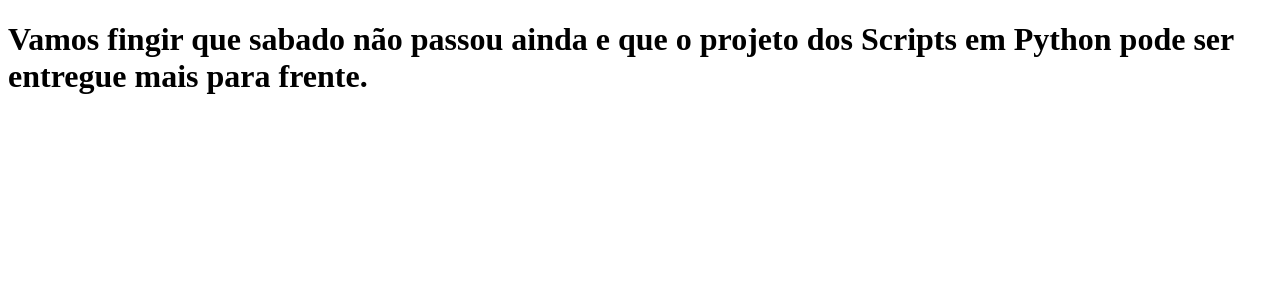
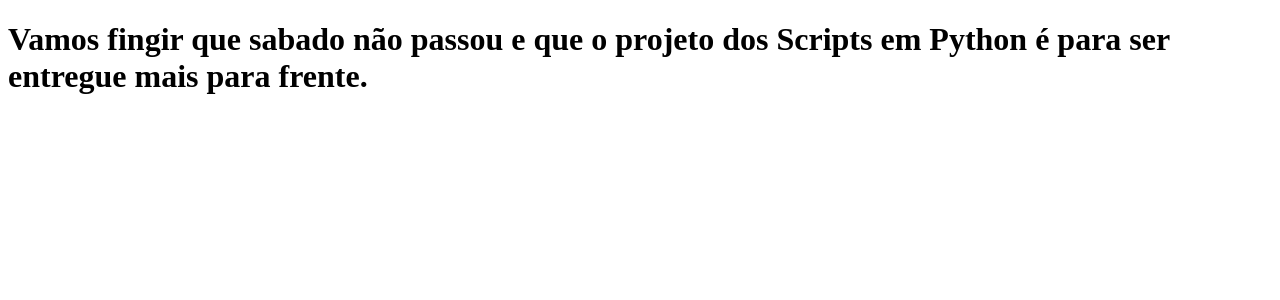
Before and after one commit to leticiadelchello/clone-tabnews, a Next.js app: page / in a window 1280 px wide. Shown: the top 300 px of the page. Built offline with nearby package versions, Linux system fonts and the light colour scheme.

Commit message:
Alteração da frase do site

```diff
--- a/pages/index.js
+++ b/pages/index.js
@@ -1,5 +1,5 @@
 function Home () {
-    return <h1>Vamos fingir que sabado não passou ainda e que o projeto dos Scripts em Python pode ser entregue mais para frente.</h1>
+    return <h1>Vamos fingir que sabado não passou e que o projeto dos Scripts em Python é para ser entregue mais para frente.</h1>
 }
 
 export default Home;
```
